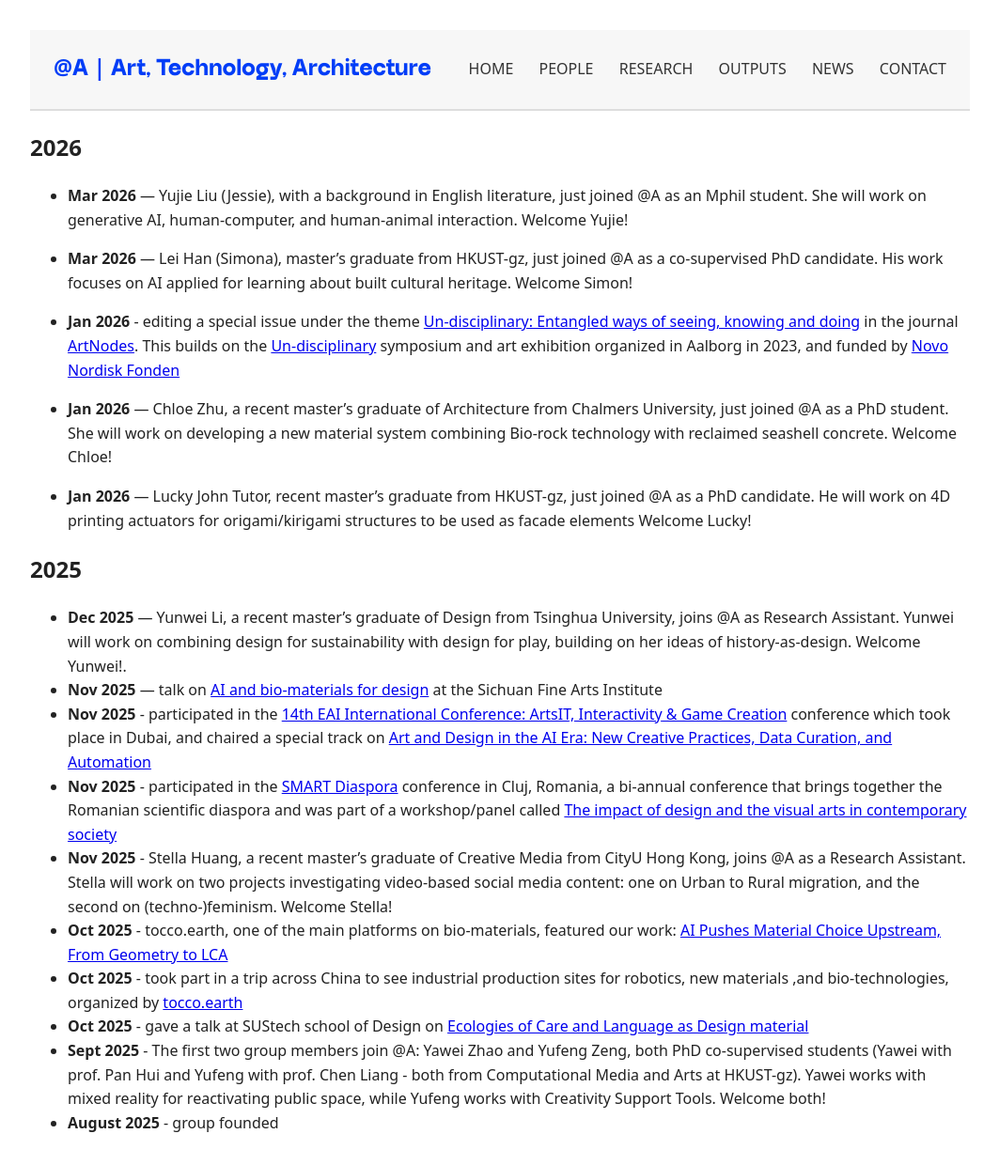
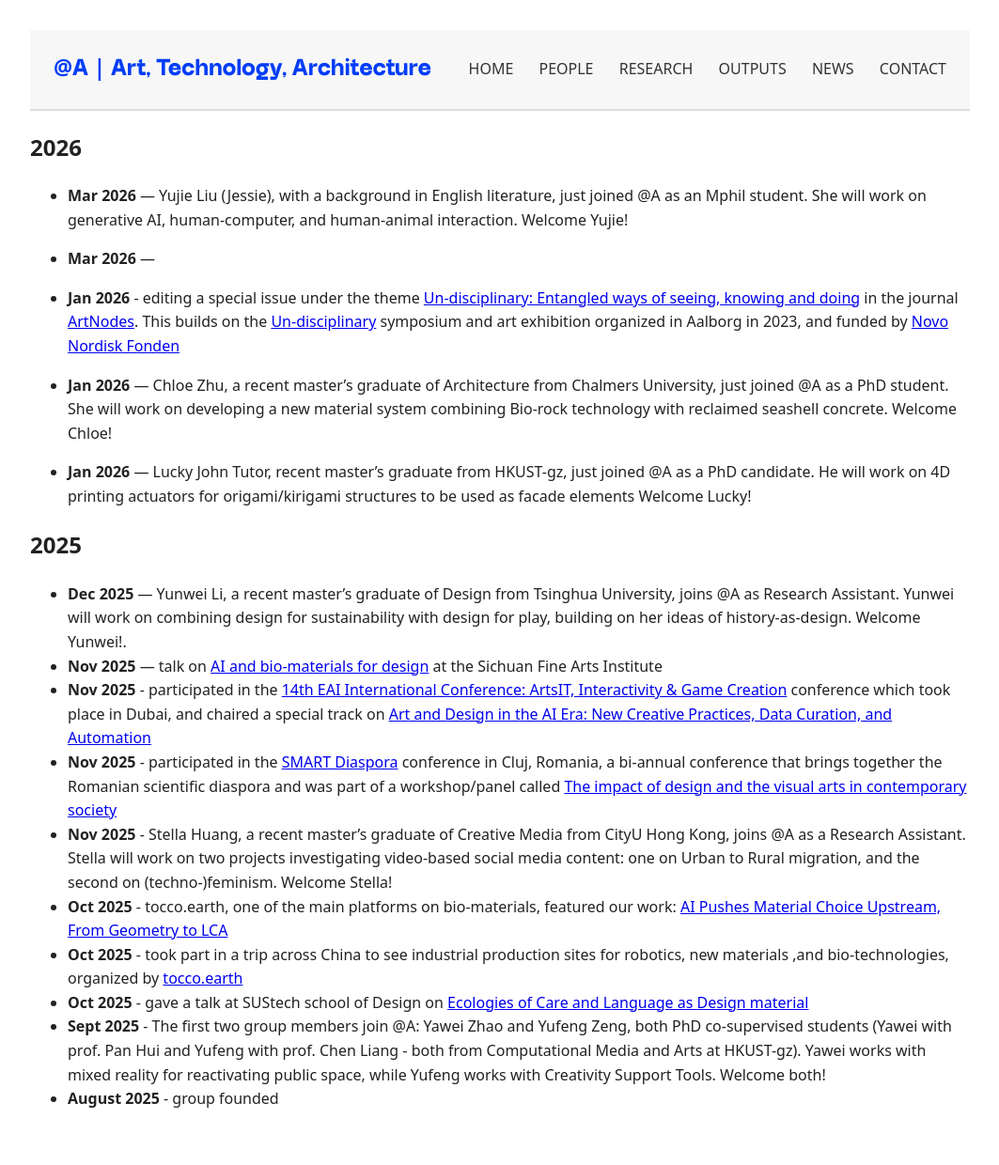
Before and after one commit to anqua/at-a, a Jekyll site: the page built from news.md, in a window 1280 px wide. Shown: the whole page at 94% size, without its empty margins (108-1171 px from the left). Built offline with Jekyll 4.4.1, drawn with Linux system fonts in a browser that asks for light colours; some web fonts are replaced; after the commit the page ends 1215 px from its top, so only the background shows below that.

Commit message:
Update news.md

```diff
--- a/news.md
+++ b/news.md
@@ -7,7 +7,7 @@ title: News
 
 - **Mar 2026** — Yujie Liu (Jessie), with a background in English literature, just joined @A as an Mphil student. She will work on generative AI, human-computer, and human-animal interaction. Welcome Yujie!
 
-- **Mar 2026** — Lei Han (Simona), master's graduate from HKUST-gz, just joined @A as a co-supervised PhD candidate. His work focuses on AI applied for learning about built cultural heritage. Welcome Simon!
+- **Mar 2026** —
 
 - **Jan 2026** - editing a special issue under the theme <a href="https://raco.cat/index.php/Artnodes/about/call-for-papers-no-disciplinari" target="_blank" rel="noopener">Un-disciplinary: Entangled ways of seeing, knowing and doing</a> in the journal <a href="https://raco.cat/index.php/Artnodes/about/" target="_blank" rel="noopener">ArtNodes</a>. This builds on the <a href="https://www.youtube.com/watch?v=m4Iat5GsrV0" target="_blank" rel="noopener">Un-disciplinary</a> symposium and art exhibition organized in Aalborg in 2023, and funded by <a href="https://novonordiskfonden.dk/en/" target="_blank" rel="noopener">Novo Nordisk Fonden</a>
 
```
